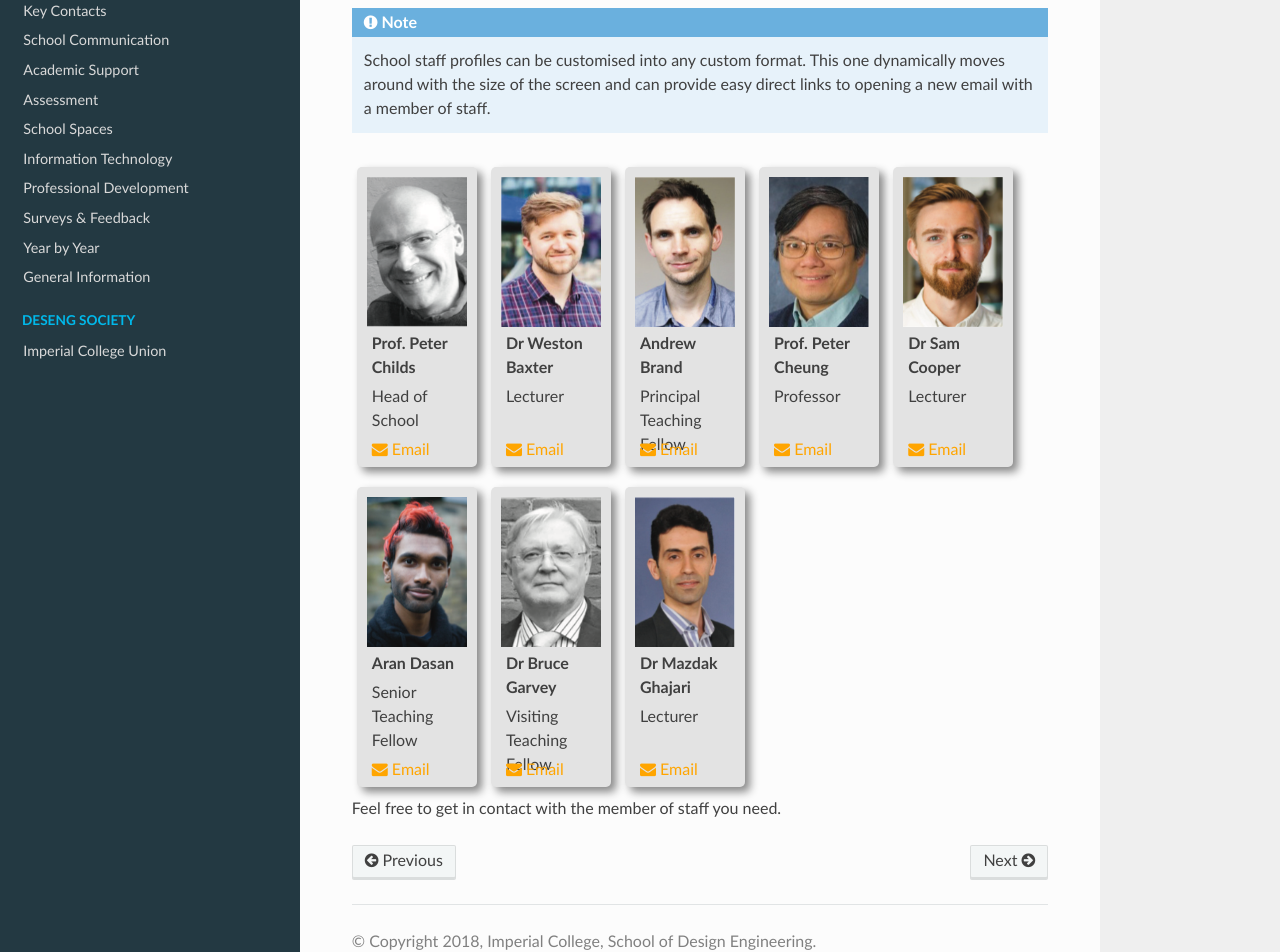
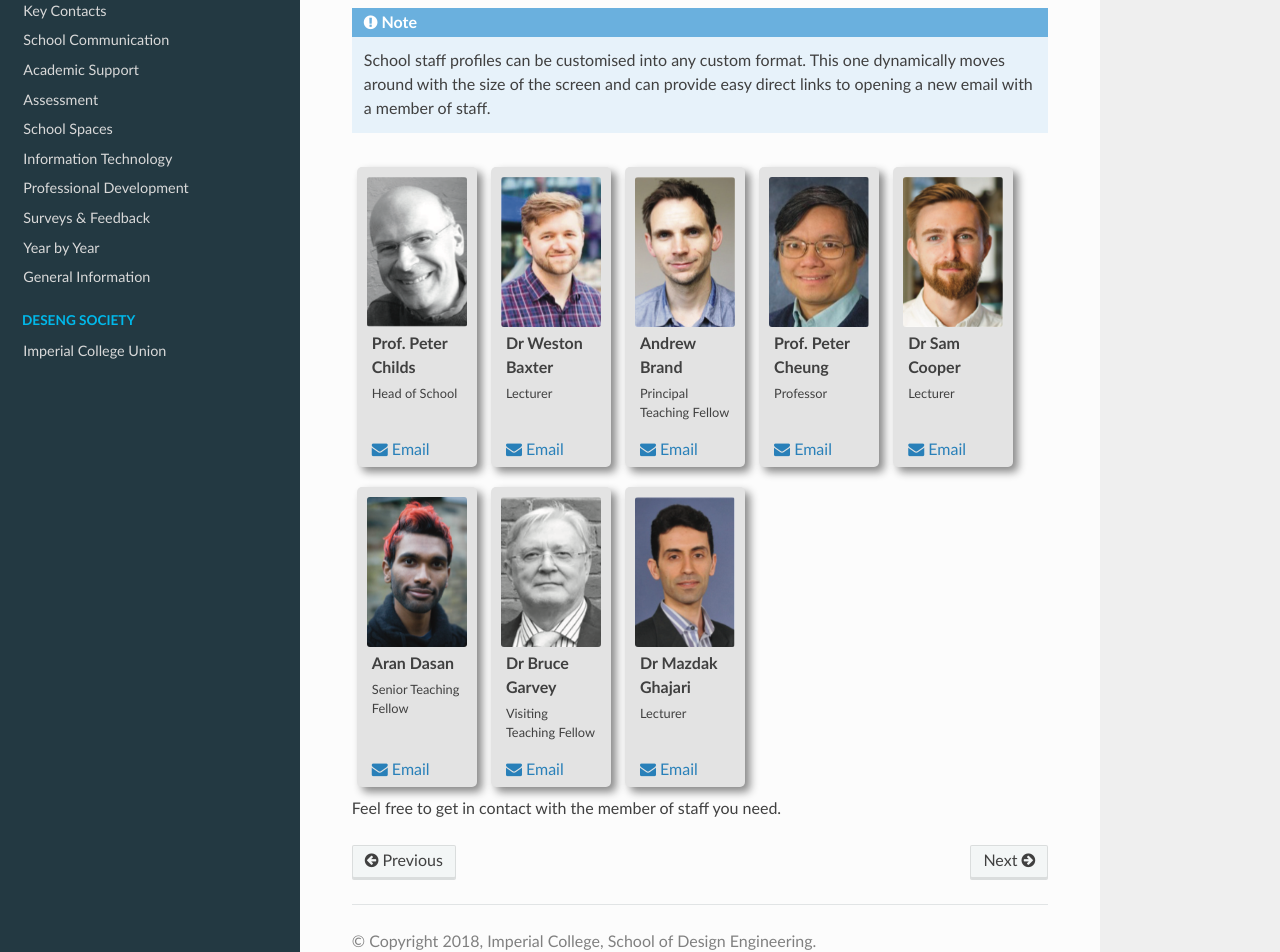
Before and after one commit to ImperialDesSoc/handbook, a Sphinx documentation site: the page built from source/welcome.rst, in a window 1280 px wide and 1400 px high, scrolled down 1506 px. Shown: the part 384-1336 px from the top of the window. Built offline with Sphinx 7.4.7 and the Read the Docs theme 2.0.0, drawn with Linux system fonts in a browser that asks for light colours.

Commit message:
minor styling changes to staff profiles

```diff
--- a/source/welcome.rst
+++ b/source/welcome.rst
@@ -107,6 +107,7 @@ Meet the School Teaching Staff
       width: 100%;
       padding-left: 5px;
       padding-right: 5px;
+      font-size: .8em;
     }
     .profile_contact {
       color: orange;
@@ -122,52 +123,52 @@ Meet the School Teaching Staff
 
   <div>
     <div class="profile">
-      <img style="width:100px;height:150px!important;" src="_static/profiles/peter_childs.png">
+      <img style="width:100px;height:150px!important;border-radius:3px;" src="_static/profiles/peter_childs.png">
       <div class="profile_name">Prof. Peter Childs</div>
       <div class="profile_title">Head of School</div>
-      <div class="profile_contact"><a ref="mailto:p.childs@imperial.ac.uk"><i class="fa fa-envelope"></i> Email</a></div>
+      <div class="profile_contact"><a href="mailto:p.childs@imperial.ac.uk"><i class="fa fa-envelope"></i> Email</a></div>
     </div>
     <div class="profile">
-      <img style="width:100px;height:150px!important;" src="_static/profiles/weston_baxter.png">
+      <img style="width:100px;height:150px!important;border-radius:3px;" src="_static/profiles/weston_baxter.png">
       <div class="profile_name">Dr Weston Baxter</div>
       <div class="profile_title">Lecturer</div>
-      <div class="profile_contact"><a ref="mailto:weston.baxter@imperial.ac.uk"><i class="fa fa-envelope"></i> Email</a></div>
+      <div class="profile_contact"><a href="mailto:weston.baxter@imperial.ac.uk"><i class="fa fa-envelope"></i> Email</a></div>
     </div>
     <div class="profile">
-      <img style="width:100px;height:150px!important;" src="_static/profiles/andrew_brand.png">
+      <img style="width:100px;height:150px!important;border-radius:3px;" src="_static/profiles/andrew_brand.png">
       <div class="profile_name">Andrew Brand</div>
       <div class="profile_title">Principal Teaching Fellow</div>
-      <div class="profile_contact"><a ref="mailto:andrew.brand@imperial.ac.uk"><i class="fa fa-envelope"></i> Email</a></div>
+      <div class="profile_contact"><a href="mailto:andrew.brand@imperial.ac.uk"><i class="fa fa-envelope"></i> Email</a></div>
     </div>
     <div class="profile">
-      <img style="width:100px;height:150px!important;" src="_static/profiles/peter_cheung.png">
+      <img style="width:100px;height:150px!important;border-radius:3px;" src="_static/profiles/peter_cheung.png">
       <div class="profile_name">Prof. Peter Cheung</div>
       <div class="profile_title">Professor</div>
-      <div class="profile_contact"><a ref="mailto:p.cheung@imperial.ac.uk"><i class="fa fa-envelope"></i> Email</a></div>
+      <div class="profile_contact"><a href="mailto:p.cheung@imperial.ac.uk"><i class="fa fa-envelope"></i> Email</a></div>
     </div>
     <div class="profile">
-      <img style="width:100px;height:150px!important;" src="_static/profiles/sam_cooper.png">
+      <img style="width:100px;height:150px!important;border-radius:3px;" src="_static/profiles/sam_cooper.png">
       <div class="profile_name">Dr Sam Cooper</div>
       <div class="profile_title">Lecturer</div>
-      <div class="profile_contact"><a ref="mailto:samuel.cooper@imperial.ac.uk"><i class="fa fa-envelope"></i> Email</a></div>
+      <div class="profile_contact"><a href="mailto:samuel.cooper@imperial.ac.uk"><i class="fa fa-envelope"></i> Email</a></div>
     </div>
     <div class="profile">
-      <img style="width:100px;height:150px!important;" src="_static/profiles/aran_dasan.png">
+      <img style="width:100px;height:150px!important;border-radius:3px;" src="_static/profiles/aran_dasan.png">
       <div class="profile_name">Aran Dasan</div>
       <div class="profile_title">Senior Teaching Fellow</div>
-      <div class="profile_contact"><a ref="mailto:a.dasan@imperial.ac.uk"><i class="fa fa-envelope"></i> Email</a></div>
+      <div class="profile_contact"><a href="mailto:a.dasan@imperial.ac.uk"><i class="fa fa-envelope"></i> Email</a></div>
     </div>
     <div class="profile">
-      <img style="width:100px;height:150px!important;" src="_static/profiles/bruce_garvey.png">
+      <img style="width:100px;height:150px!important;border-radius:3px;" src="_static/profiles/bruce_garvey.png">
       <div class="profile_name">Dr Bruce Garvey</div>
       <div class="profile_title">Visiting Teaching Fellow</div>
-      <div class="profile_contact"><a ref="mailto:b.garvey12@imperial.ac.uk"><i class="fa fa-envelope"></i> Email</a></div>
+      <div class="profile_contact"><a href="mailto:b.garvey12@imperial.ac.uk"><i class="fa fa-envelope"></i> Email</a></div>
     </div>
     <div class="profile">
-      <img style="width:100px;height:150px!important;" src="_static/profiles/mazdak_ghajari.png">
+      <img style="width:100px;height:150px!important;border-radius:3px;" src="_static/profiles/mazdak_ghajari.png">
       <div class="profile_name">Dr Mazdak Ghajari</div>
       <div class="profile_title">Lecturer</div>
-      <div class="profile_contact"><a ref="mailto:m.ghajari@imperial.ac.uk"><i class="fa fa-envelope"></i> Email</a></div>
+      <div class="profile_contact"><a href="mailto:m.ghajari@imperial.ac.uk"><i class="fa fa-envelope"></i> Email</a></div>
     </div>
   </div>
 
```
